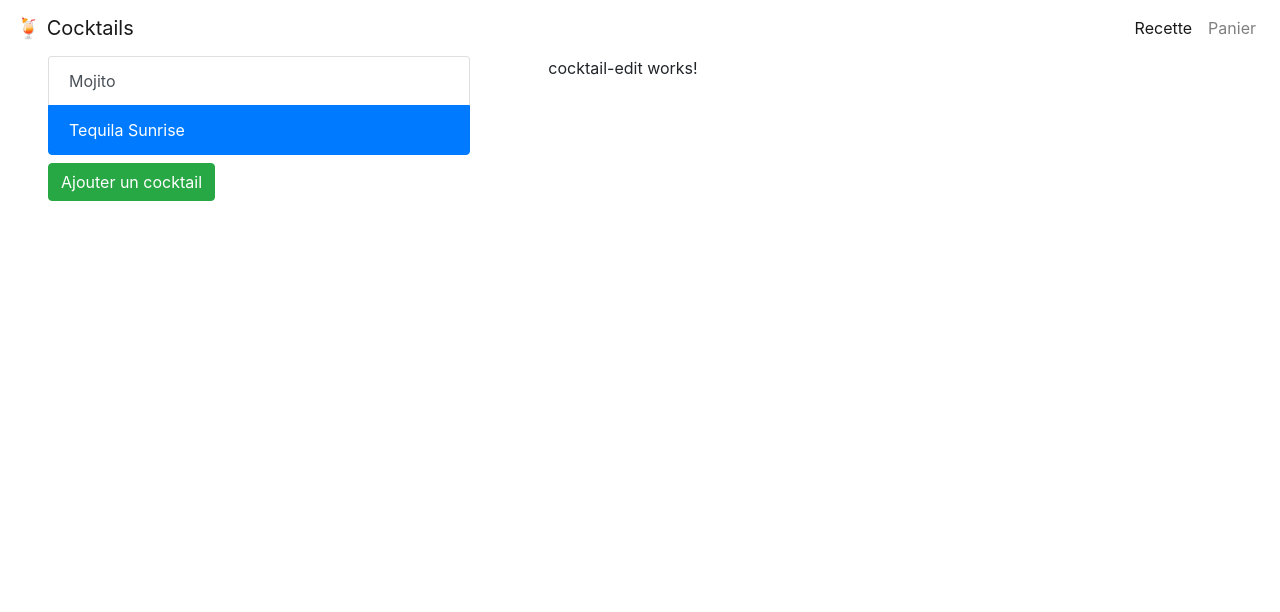
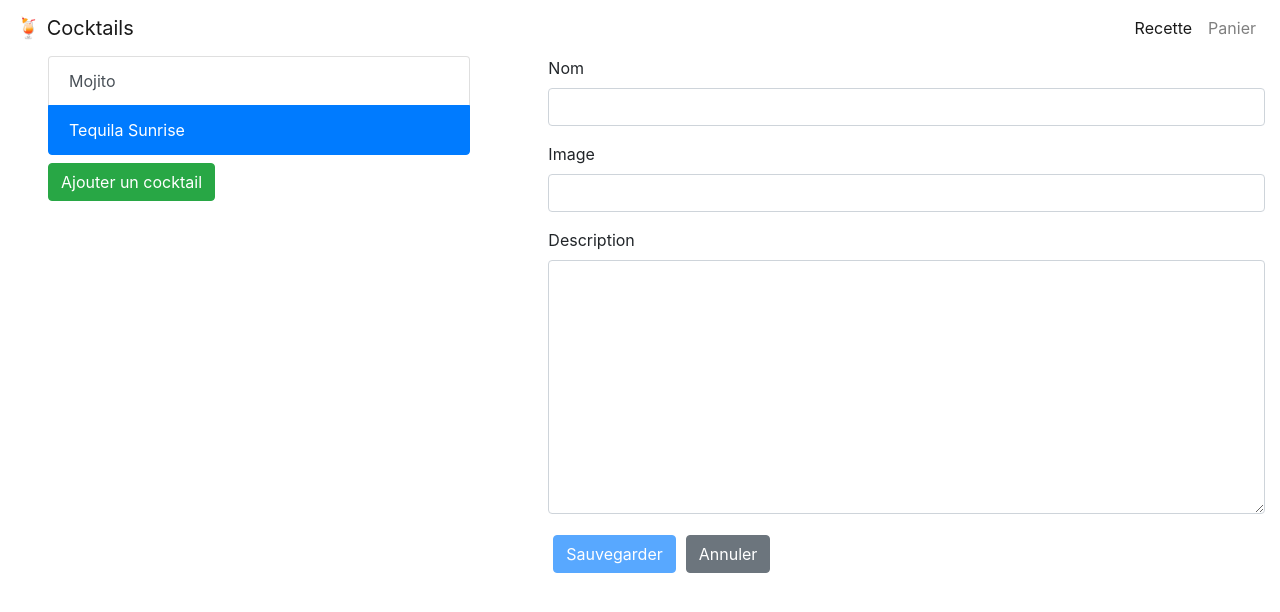
Before and after one commit to sandix34/Angular-Cocktails, an Angular app: page /cocktails/1/edit in a window 1280 px wide. Shown: the top 612 px of the page. Built offline with nearby package versions, Linux system fonts and the light colour scheme.

Commit message:
create form

```diff
--- a/src/app/app-routing.module.ts
+++ b/src/app/app-routing.module.ts
@@ -10,9 +10,9 @@ const appRoutes: Routes = [
   { path: '', redirectTo: 'cocktails', pathMatch: 'full'},
   { path: 'panier', component: PanierComponent },
   { path: 'cocktails', component: CocktailContainerComponent, children: [
-    { path: ':index', component: CocktailsDetailsComponent },
     { path: 'new', component: CocktailEditComponent },
     { path: ':index/edit', component: CocktailEditComponent },
+    { path: ':index', component: CocktailsDetailsComponent },
     { path: '', component: CocktailsDetailsComponent }
   ] }
 ];
--- a/src/app/app.module.ts
+++ b/src/app/app.module.ts
@@ -1,5 +1,6 @@
 import { BrowserModule } from '@angular/platform-browser';
 import { NgModule } from '@angular/core';
+import { FormsModule, ReactiveFormsModule } from '@angular/forms';
 
 import { AppComponent } from './app.component';
 import { CocktailsListComponent } from './cocktail-container/cocktails-list/cocktails-list.component';
@@ -27,7 +28,9 @@ import { CocktailEditComponent } from './cocktail-container/cocktail-edit/cockta
   ],
   imports: [
     BrowserModule,
-    AppRoutingModule
+    AppRoutingModule,
+    FormsModule,
+    ReactiveFormsModule
   ],
   providers: [PanierService],
   bootstrap: [AppComponent]
--- a/src/app/cocktail-container/cocktail-edit/cocktail-edit.component.css
+++ b/src/app/cocktail-container/cocktail-edit/cocktail-edit.component.css
@@ -0,0 +1,3 @@
+.btn {
+  margin: 5px;
+}
--- a/src/app/cocktail-container/cocktail-edit/cocktail-edit.component.html
+++ b/src/app/cocktail-container/cocktail-edit/cocktail-edit.component.html
@@ -1 +1,16 @@
-<p>cocktail-edit works!</p>
+<form [formGroup]="cocktail" (ngSubmit)="createCocktail()">
+  <div class="form-group">
+    <label>Nom</label>
+    <input formControlName="name" class="form-control" type="text">
+  </div>
+  <div class="form-group">
+    <label>Image</label>
+    <input formControlName="img" class="form-control" type="text">
+  </div>
+  <div class="form-group">
+    <label>Description</label>
+    <textarea formControlName="desc" class="form-control" cols="30" rows="10"></textarea>
+  </div>
+  <button [disabled]="cocktail.invalid" class="btn btn-primary">Sauvegarder</button>
+  <button class="btn btn-secondary" [routerLink]="['../']">Annuler</button>
+</form>
--- a/src/app/cocktail-container/cocktail-edit/cocktail-edit.component.ts
+++ b/src/app/cocktail-container/cocktail-edit/cocktail-edit.component.ts
@@ -1,4 +1,5 @@
 import { Component, OnInit } from '@angular/core';
+import { FormControl, FormGroup, FormBuilder, Validators } from '@angular/forms';
 
 @Component({
   selector: 'app-cocktail-edit',
@@ -6,10 +7,22 @@ import { Component, OnInit } from '@angular/core';
   styleUrls: ['./cocktail-edit.component.css']
 })
 export class CocktailEditComponent implements OnInit {
+  public cocktail: FormGroup;
 
-  constructor() { }
+  constructor(private fb: FormBuilder) { }
 
   ngOnInit(): void {
+    this.cocktail = this.fb.group({
+
+    name: ['', Validators.required],
+    img: ['', Validators.required],
+    desc: ['']
+    })
+  }
+
+  createCocktail(){
+    console.log(this.cocktail);
+
   }
 
 }
--- a/src/app/cocktail-container/cocktails-list/cocktails-list.component.html
+++ b/src/app/cocktail-container/cocktails-list/cocktails-list.component.html
@@ -9,7 +9,7 @@
   </div>
 </div>
 <div class="row px-5">
-  <div class="btn btn-success mt-2" routerLink='new'>
+  <div class="btn btn-success mt-2" [routerLink]="['new']">
     Ajouter un cocktail
   </div>
 </div>
```
